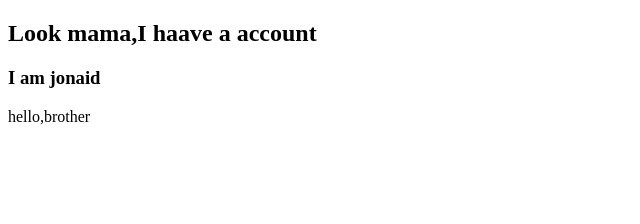
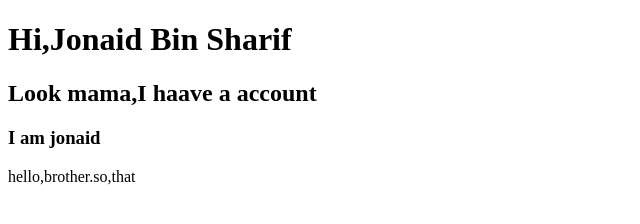
Before and after one commit to jonaidsharif/My-First-Website, a plain HTML site: page index.html in a window 1280 px wide. Shown: the whole page, without its empty margins (0-640 px from the left). Drawn offline with Linux system fonts and the light colour scheme.

Commit message:
joand repo

```diff
--- a/index.html
+++ b/index.html
@@ -7,8 +7,9 @@
     <title>Document</title>
 </head>
 <body>
+    <h1>Hi,Jonaid Bin Sharif</h1>
     <h2>Look mama,I haave a account</h2>
     <h3>I am jonaid</h3>
-    <p>hello,brother</p>
+    <p>hello,brother.so,that</p>
 </body>
 </html>
```
